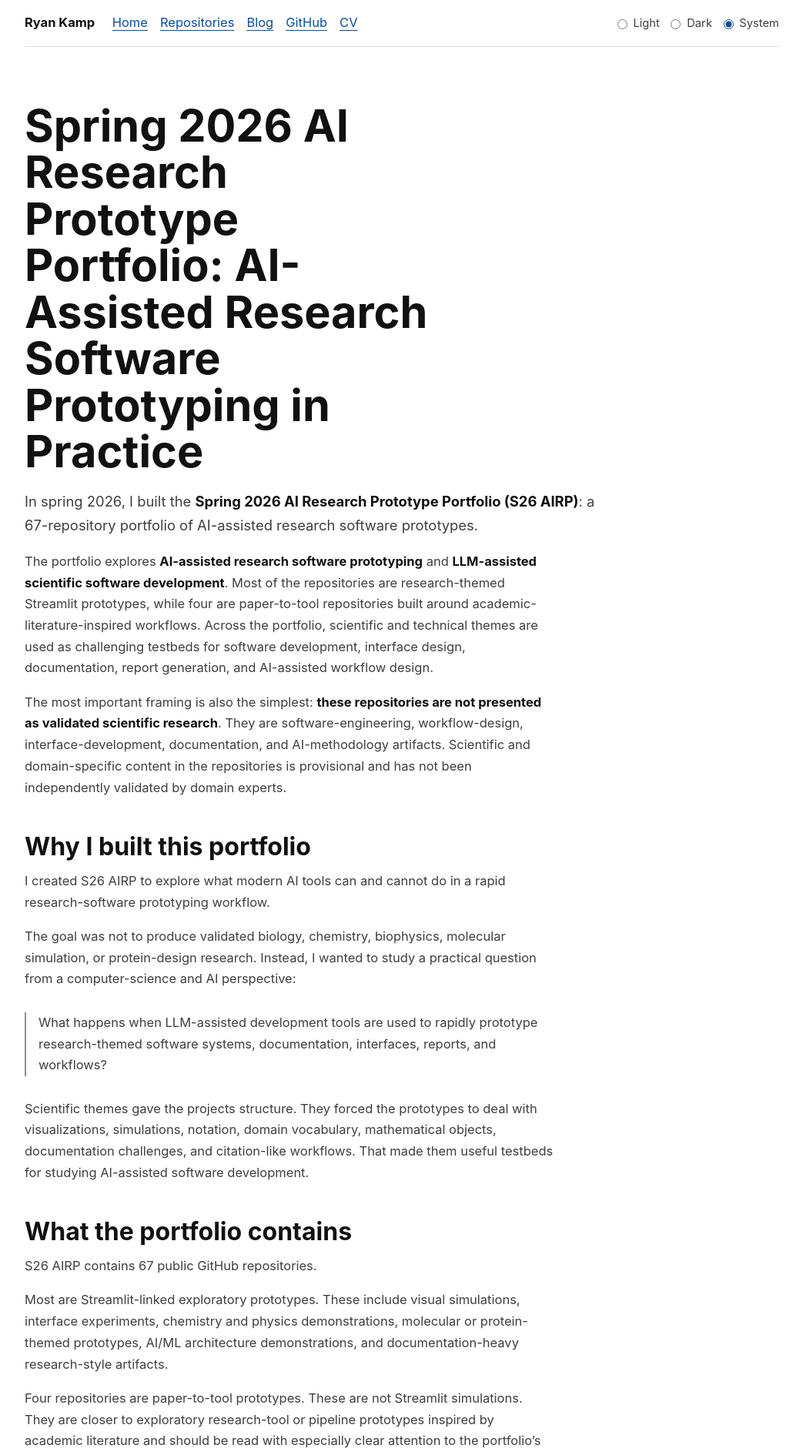
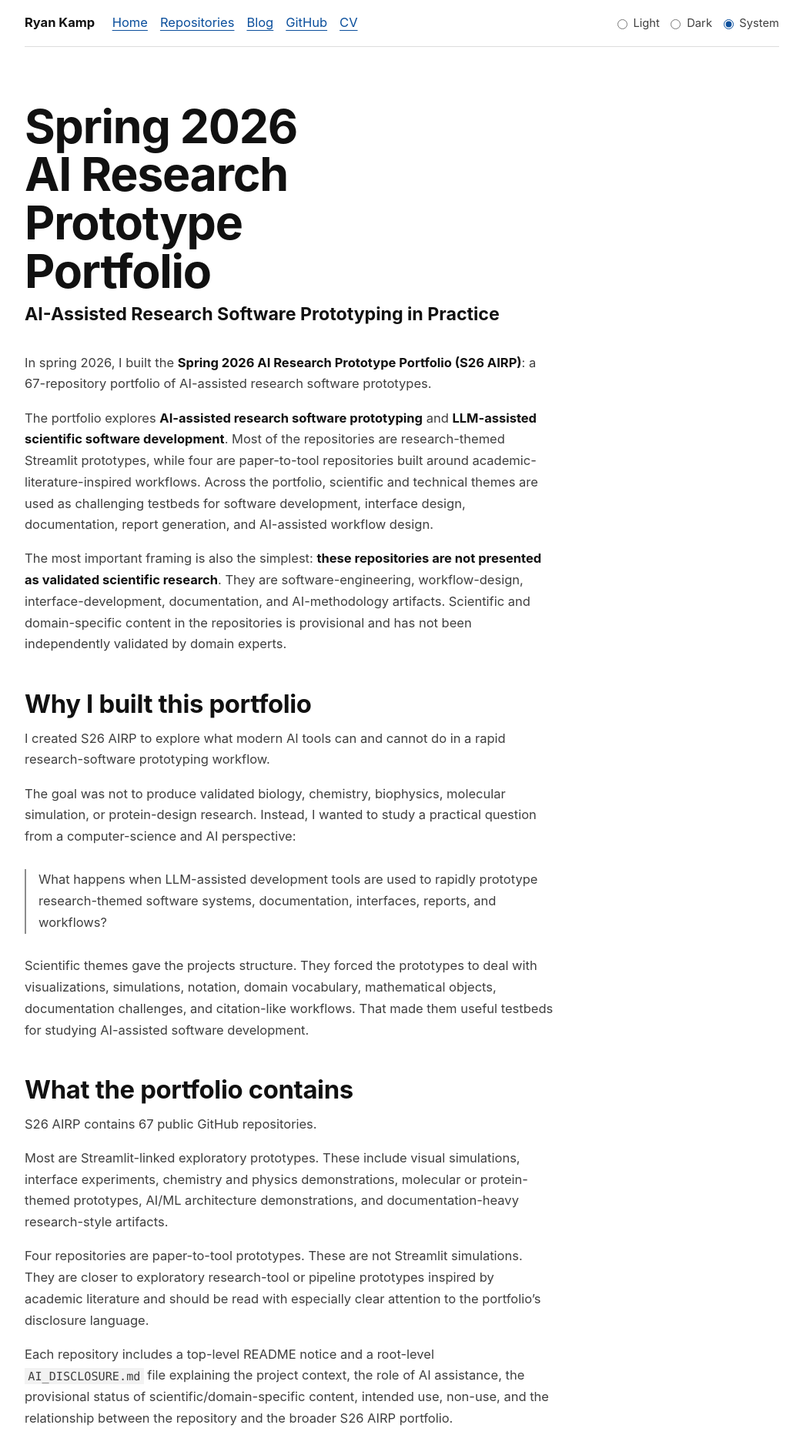
Before and after one commit to ryanjosephkamp/blog, a Jekyll site: the page built from articles/s26-airp.md, in a window 1280 px wide. Shown: the top 1890 px of the page at 77% size, without its empty margins (118-1161 px from the left). Built offline with Jekyll 4.4.1, drawn with Linux system fonts in a browser that asks for light colours.

Commit message:
Tune V2 blog shell cosmetics

```diff
--- a/_layouts/default.html
+++ b/_layouts/default.html
@@ -58,7 +58,9 @@
           <a href="https://ryanjosephkamp.github.io/v2/repositories/"
             >Repositories</a
           >
+          {% unless page.url == "/" %}
           <a href="{{ '/' | relative_url }}">Blog</a>
+          {% endunless %}
           <a href="https://github.com/ryanjosephkamp">GitHub</a>
           <a
             href="https://drive.google.com/file/d/1sOmKOi1vm_A7cPvQ5TMvhWqf-2mdXLcu/view?usp=drive_link"
--- a/articles/s26-airp.md
+++ b/articles/s26-airp.md
@@ -3,7 +3,9 @@ title: "Spring 2026 AI Research Prototype Portfolio"
 description: "AI-assisted research software prototyping in practice"
 permalink: /articles/s26-airp/
 ---
-# Spring 2026 AI Research Prototype Portfolio: AI-Assisted Research Software Prototyping in Practice
+# Spring 2026 AI Research Prototype Portfolio
+
+<p class="article-subtitle">AI-Assisted Research Software Prototyping in Practice</p>
 
 In spring 2026, I built the **Spring 2026 AI Research Prototype Portfolio (S26 AIRP)**: a 67-repository portfolio of AI-assisted research software prototypes.
 
--- a/assets/css/site.css
+++ b/assets/css/site.css
@@ -63,21 +63,21 @@ p {
 }
 
 h1 {
-  max-width: 14ch;
+  max-width: 10ch;
   margin-bottom: 1.2rem;
   color: var(--ink);
-  font-size: 3.6rem;
+  font-size: clamp(2.25rem, 5.5vw, 3.8rem);
   font-weight: 700;
-  letter-spacing: 0;
-  line-height: 1.05;
+  letter-spacing: -0.02em;
+  line-height: 1.03;
   text-wrap: balance;
 }
 
 h2 {
   margin: 2.8rem 0 0.75rem;
-  font-size: 2rem;
+  font-size: clamp(1.45rem, 3.2vw, 2.05rem);
   font-weight: 700;
-  letter-spacing: 0;
+  letter-spacing: -0.01em;
   line-height: 1.15;
   text-wrap: balance;
 }
@@ -206,9 +206,13 @@ strong {
   margin-bottom: 3.5rem;
 }
 
-.intro p,
-main > p:first-of-type {
-  font-size: 1.15rem;
+.article-subtitle {
+  max-width: 42rem;
+  margin: -0.55rem 0 2.2rem;
+  color: var(--ink);
+  font-size: clamp(1.15rem, 2.3vw, 1.45rem);
+  font-weight: 650;
+  line-height: 1.25;
 }
 
 .section-heading {
@@ -307,19 +311,13 @@ th {
 
 .site-footer p {
   margin: 0;
+  color: var(--ink);
+  font-weight: 650;
 }
 
 @media (max-width: 720px) {
   body {
     font-size: 16px;
-  }
-
-  h1 {
-    font-size: 2.35rem;
-  }
-
-  h2 {
-    font-size: 1.55rem;
   }
 
   .site-header {
@@ -341,11 +339,6 @@ th {
     margin-bottom: 2.5rem;
   }
 
-  .intro p,
-  main > p:first-of-type {
-    font-size: 1rem;
-  }
-
   th,
   td {
     padding: 0.55rem 0.6rem;
```
